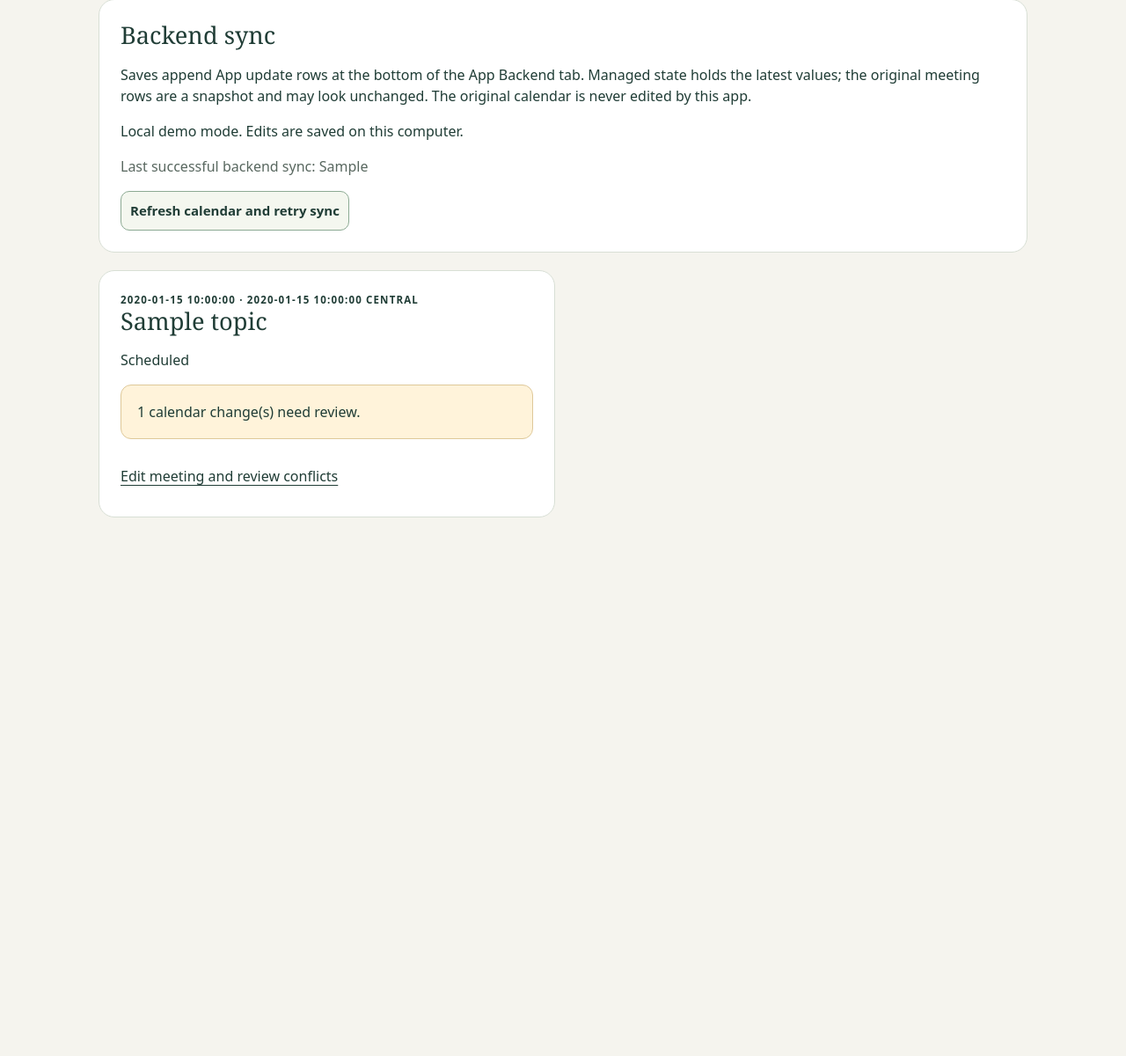
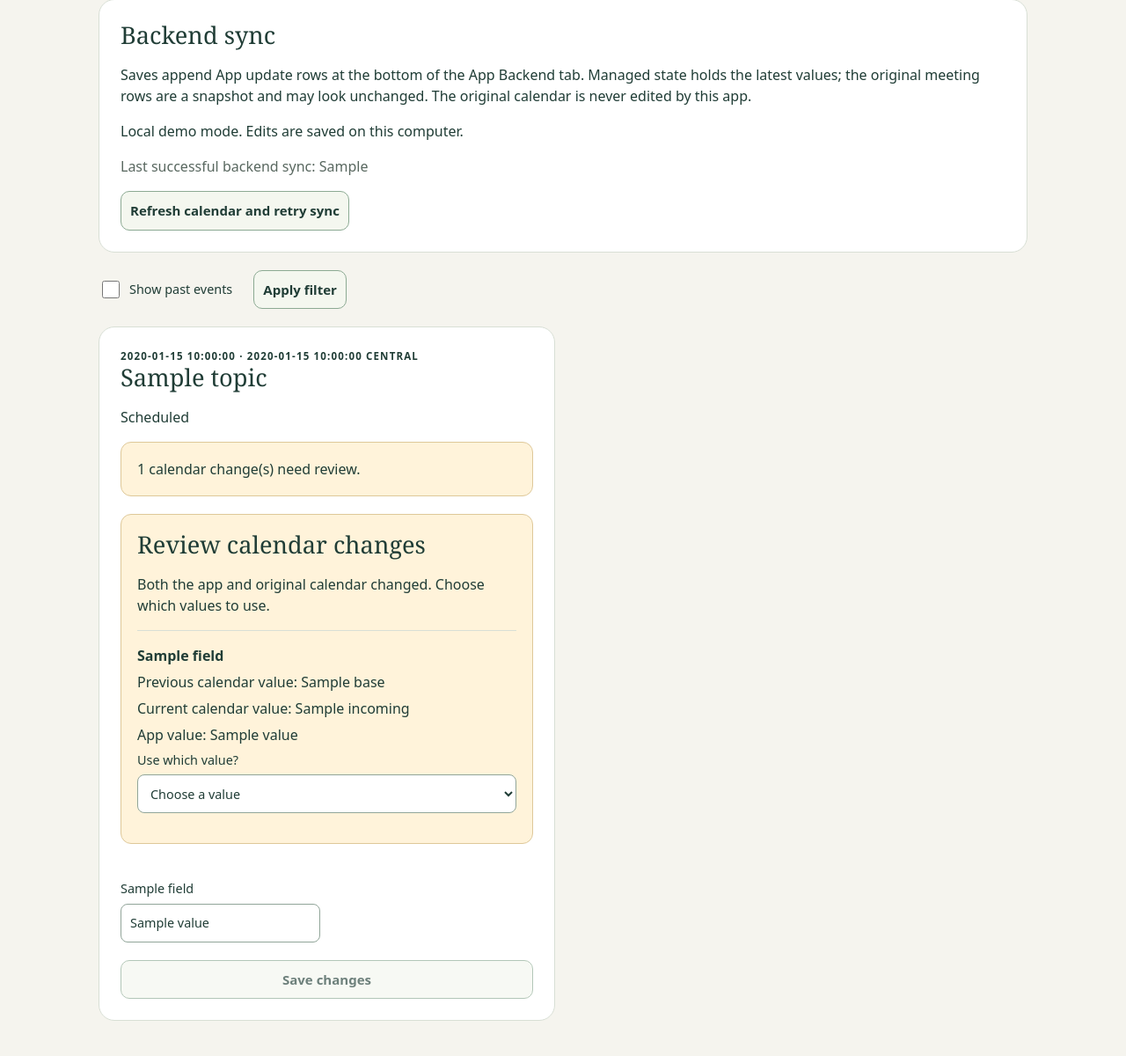
Before and after one commit to 4sy8zwp9hz-netizen/whcc_small_group_2026, a Flask app: template schedule/templates/admin_index.html in a window 1280 px wide. Shown: the part 313-1513 px from the top of the page at 88% size. Before the commit the page ends 901 px from the top, so only its background shows below. Run offline with Flask 3, Linux system fonts and the light colour scheme; the template is opened without the code that fills it: most values are stand-ins (such as "Sample title", 1, 10 or a date in 2020).

Commit message:
Show full editable admin cards and add past-event filter

```diff
--- a/schedule/static/style.css
+++ b/schedule/static/style.css
@@ -151,3 +151,6 @@ footer { font-size: .75rem; color: var(--muted); line-height: 1.8; border-top: 1
 .guest-setup[open] > summary::before { transform: rotate(90deg); }
 .guest-setup > summary:focus-visible { outline: 2px solid currentColor; outline-offset: 3px; }
 .guest-setup .rsvp-form { padding-top: 8px; }
+
+.admin-filter { display: flex; flex-wrap: wrap; gap: 12px; align-items: center; margin-bottom: 20px; }
+.admin-filter .member-choice { border: 0; padding-left: 0; }
--- /dev/null
+++ b/schedule/templates/_admin_meeting_form.html
@@ -0,0 +1,18 @@
+<form action="{{ url_for('admin_edit', key=record.id) }}" method="post" class="admin-form"><input type="hidden" name="csrf" value="{{ csrf }}"><input type="hidden" name="revision" value="{{ record.revision }}">
+{% if record.conflicts %}<section class="notice"><h3>Review calendar changes</h3><p>Both the app and original calendar changed. Choose which values to use.</p>
+{% for field, incoming in record.conflicts.items() %}
+{% if field == '_removed' %}
+<p>{{ incoming }}</p><label>Removed calendar entry<select name="resolve_{{ field }}" required><option value="">Choose an action</option><option value="keep">Keep this app meeting</option><option value="cancel">Cancel this app meeting</option></select></label>
+{% else %}<div class="conflict"><strong>{{ field|replace('_', ' ')|capitalize }}</strong>
+<p>Previous calendar value: {{ record.base[field] }}</p><p>Current calendar value: {{ incoming }}</p><p>App value: {{ record["values"][field] }}</p>
+<label>Use which value?<select name="resolve_{{ field }}" required><option value="">Choose a value</option><option value="app">Use the app form below</option><option value="calendar">Use the current calendar value</option></select></label></div>{% endif %}
+{% endfor %}</section>{% endif %}
+<div class="admin-fields">
+{% for field in fields %}
+{% if field == 'special_event' %}<label>Meeting type<select name="special_event"><option value="false" {% if not values[field] %}selected{% endif %}>Regular gathering</option><option value="true" {% if values[field] %}selected{% endif %}>Special event / off week</option></select></label>
+{% elif field == 'status' %}<label>Status<select name="status"><option value="scheduled" {% if values[field] == 'scheduled' %}selected{% endif %}>Scheduled</option><option value="canceled" {% if values[field] in ['canceled','cancelled'] %}selected{% endif %}>Canceled / no meeting</option></select></label>
+{% elif field == 'notes' %}<label class="wide">Notes<textarea name="notes" rows="4" maxlength="2000">{{ values[field] }}</textarea></label>
+{% else %}<label>{{ field|replace('_',' ')|capitalize }}{% if field in required_assignments and not values[field] and not values.special_event and values.status == 'scheduled' %}<span class="missing">Needs assignment</span>{% endif %}<input name="{{ field }}" type="{{ field if field in ['date','time'] else 'text' }}" value="{{ values[field] }}" maxlength="300" {% if field not in ['date','time'] %}placeholder="{{ 'Needs assignment' if field in required_assignments and not values.special_event and values.status == 'scheduled' else 'Optional' }}"{% endif %} {% if field in ['date','time'] %}required{% endif %}></label>{% endif %}
+{% endfor %}
+</div><button class="rsvp-choice" {% if not editing_available or version_conflict %}disabled{% endif %}>Save changes</button>
+{% if not inline_edit %}<a href="{{ url_for('admin_index') }}">Cancel editing</a>{% endif %}</form>
--- a/schedule/templates/admin_index.html
+++ b/schedule/templates/admin_index.html
@@ -12,12 +12,19 @@
 {% if sync.last_sync %}<p class="subtle">Last successful backend sync: {{ sync.last_sync }}</p>{% endif %}
 <form action="{{ url_for('admin_sync') }}" method="post"><input type="hidden" name="csrf" value="{{ csrf }}"><button class="rsvp-choice">Refresh calendar and retry sync</button></form></section>
 {% if sync.enabled and (stale or sync.error) %}<p><a class="edit-link" href="{{ url_for('admin_recovery') }}">Check backend and recover incomplete rows</a></p>{% endif %}
+<form class="admin-filter" action="{{ url_for('admin_index') }}" method="get">
+<input type="hidden" name="past_filter" value="1">
+<label class="member-choice"><input type="checkbox" name="show_past" value="true" {% if show_past %}checked{% endif %}>Show past events</label>
+<button class="rsvp-choice">Apply filter</button>
+</form>
 <div class="meeting-grid">
 {% for record in records %}<article class="meeting">
 <p class="eyebrow">{{ record["values"].date }} · {{ record["values"].time }} Central</p>
 <h3>{{ record["values"].topic or 'Small group gathering' }}</h3>
-<p>{{ record["values"].status|capitalize }}</p>
+<p>{{ record["values"].status|capitalize }}{% if record.id in past_ids %} &middot; Past event{% endif %}</p>
 {% if record.conflicts %}<p class="notice">{{ record.conflicts|length }} calendar change(s) need review.</p>{% endif %}
-<a class="edit-link" href="{{ url_for('admin_edit', key=record.id) }}">Edit meeting{% if record.conflicts %} and review conflicts{% endif %}</a>
-</article>{% else %}<p>No meetings are available to edit.</p>{% endfor %}
+{% with values=record["values"], error="", version_conflict=false, inline_edit=true %}
+{% include "_admin_meeting_form.html" %}
+{% endwith %}
+</article>{% else %}<p>No meetings match this filter.</p>{% endfor %}
 </div>{% endblock %}
```
Also changed, not shown: PROJECT_STATUS.md (+12 -0 lines), schedule/admin.py (+10 -2 lines), schedule/templates/admin_edit.html (+1 -18 lines), tests/test_backend_admin.py (+37 -0 lines), README.md.
